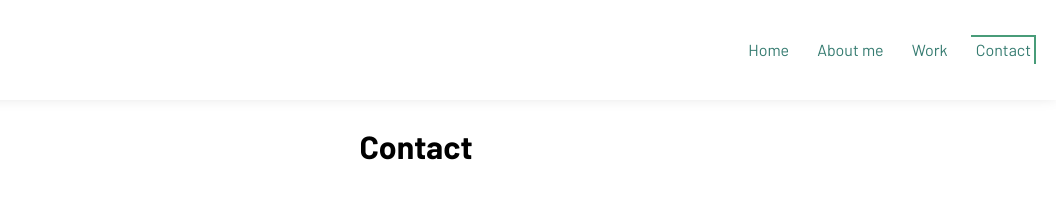
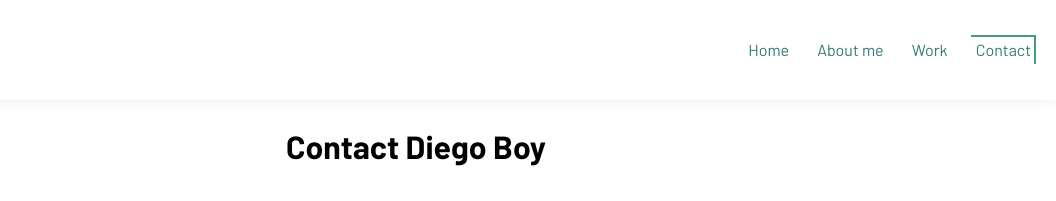
Before and after one commit to boydiego/portfolio-website, a plain HTML site: page contact.html in a window 1280 px wide. Shown: the top 201 px of the page, 224-1280 px from the left. Drawn offline with nearby package versions, Linux system fonts and the light colour scheme.

Commit message:
upadte the contact page title

```diff
--- a/contact.html
+++ b/contact.html
@@ -32,7 +32,7 @@
     </nav>
   </header>
   <main class="profile profile-contact">
-    <h1>Contact</h1>
+    <h1>Contact Diego Boy</h1>
     <div>
       Diego Boy <br>
       Beermannstr. 8 <br>
```
